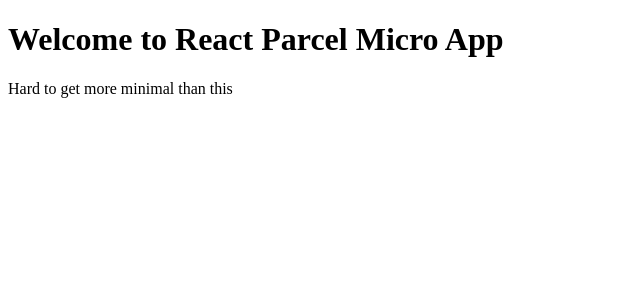
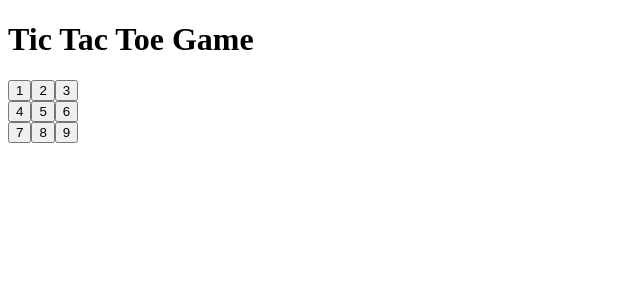
Before and after one commit to pratik2050/tic-tac-toe, a React (Vite) app: page / in a window 1280 px wide. Shown: the top 300 px of the page, without its empty margins (0-640 px from the left). Built offline with nearby package versions, Linux system fonts and the light colour scheme.

Commit message:
created blank board

```diff
--- a/src/App.jsx
+++ b/src/App.jsx
@@ -1,10 +1,11 @@
 import React from "react";
+import Board from "./components/Board";
 
 const App = () => {
     return (
         <>
-            <h1>Welcome to React Parcel Micro App</h1>
-            <p>Hard to get more minimal than this</p>
+            <h1>Tic Tac Toe Game</h1>
+            <Board/>
         </>
     );
 };
--- /dev/null
+++ b/src/components/Board.jsx
@@ -0,0 +1,30 @@
+import React from 'react';
+import Square from "./Square";
+
+const Board = () => {
+    return (
+        <div>
+
+            <div>
+                <Square value={1}/>
+                <Square value={2}/>
+                <Square value={3}/>
+            </div>
+
+            <div>
+                <Square value={4}/>
+                <Square value={5}/>
+                <Square value={6}/>
+            </div>
+
+            <div>
+                <Square value={7}/>
+                <Square value={8}/>
+                <Square value={9}/>
+            </div>
+
+        </div>
+    );
+};
+
+export default Board;
--- /dev/null
+++ b/src/components/Square.jsx
@@ -0,0 +1,7 @@
+import React from 'react';
+
+const Square = (props) => {
+    return <button type='button'>{props.value}</button>
+};
+
+export default Square;
```
